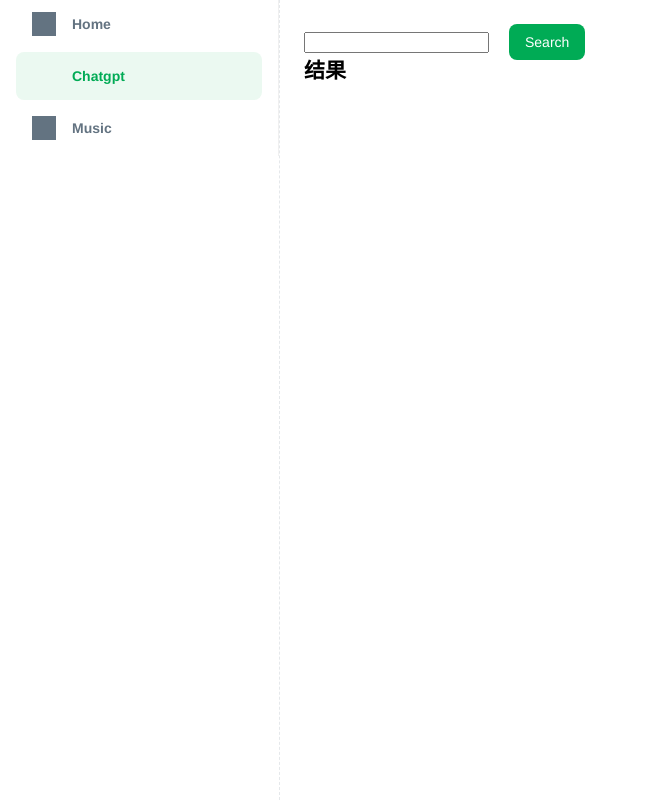
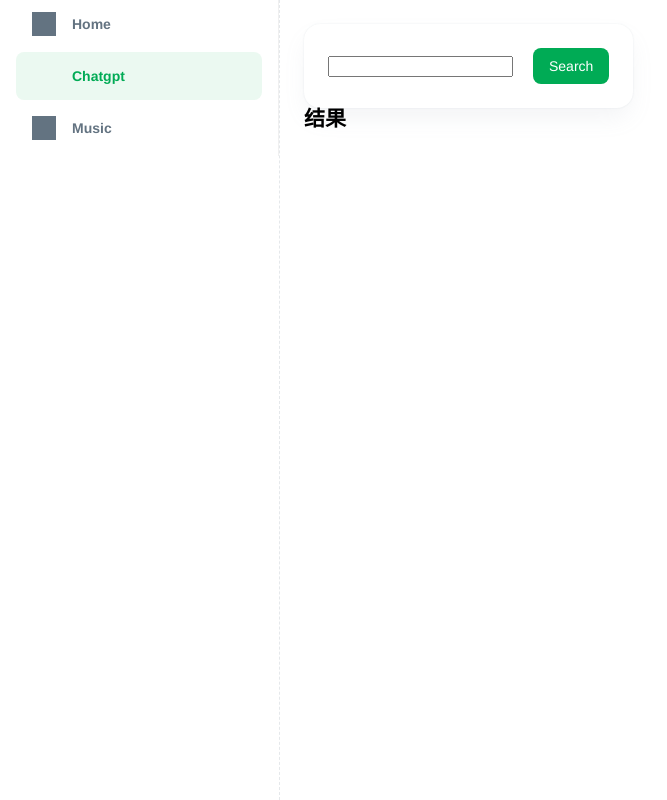
Before and after one commit to general-guan/smt, a Next.js app: page /chatgpt in a window 1280 px wide. Shown: the whole page, without its empty margins (0-667 px from the left). Built offline with nearby package versions, Linux system fonts and the light colour scheme; grey boxes are pictures that could not be loaded; a web font is replaced by a local one.

Commit message:
feat: Paper 组件

```diff
--- /dev/null
+++ b/src/components/Paper/index.module.scss
@@ -0,0 +1,6 @@
+.paper {
+  padding: 24px;
+  box-shadow: rgb(145 158 171 / 20%) 0px 0px 2px 0px,
+    rgb(145 158 171 / 12%) 0px 12px 24px -4px;
+  border-radius: 16px;
+}
--- /dev/null
+++ b/src/components/Paper/index.tsx
@@ -0,0 +1,6 @@
+import { ReactNode } from 'react'
+import style from './index.module.scss'
+export default function Paper(props: { children: ReactNode }) {
+  const { children } = props
+  return <div className={style.paper}>{children}</div>
+}
--- a/src/pages/chatgpt/index.tsx
+++ b/src/pages/chatgpt/index.tsx
@@ -5,6 +5,7 @@ import hljs from 'highlight.js'
 import 'highlight.js/styles/github.css'
 import style from './index.module.scss'
 import Button from '@/components/Button'
+import Paper from '@/components/Paper'
 
 export default function Chatgpt() {
   const [questionStr, setQuestionStr] = useState<string>('')
@@ -43,6 +44,7 @@ export default function Chatgpt() {
   }
   return (
     <div className={style.chatgpt}>
+      <Paper>
         <input
           type='text'
           value={questionStr}
@@ -51,6 +53,8 @@ export default function Chatgpt() {
           }}
         />
         <Button onClick={search}>Search</Button>
+      </Paper>
+
       <h2>结果</h2>
       <div
         className={`hljs ${style.markdown}`}
```
Lines whose indentation alone changed are shown as unchanged.
